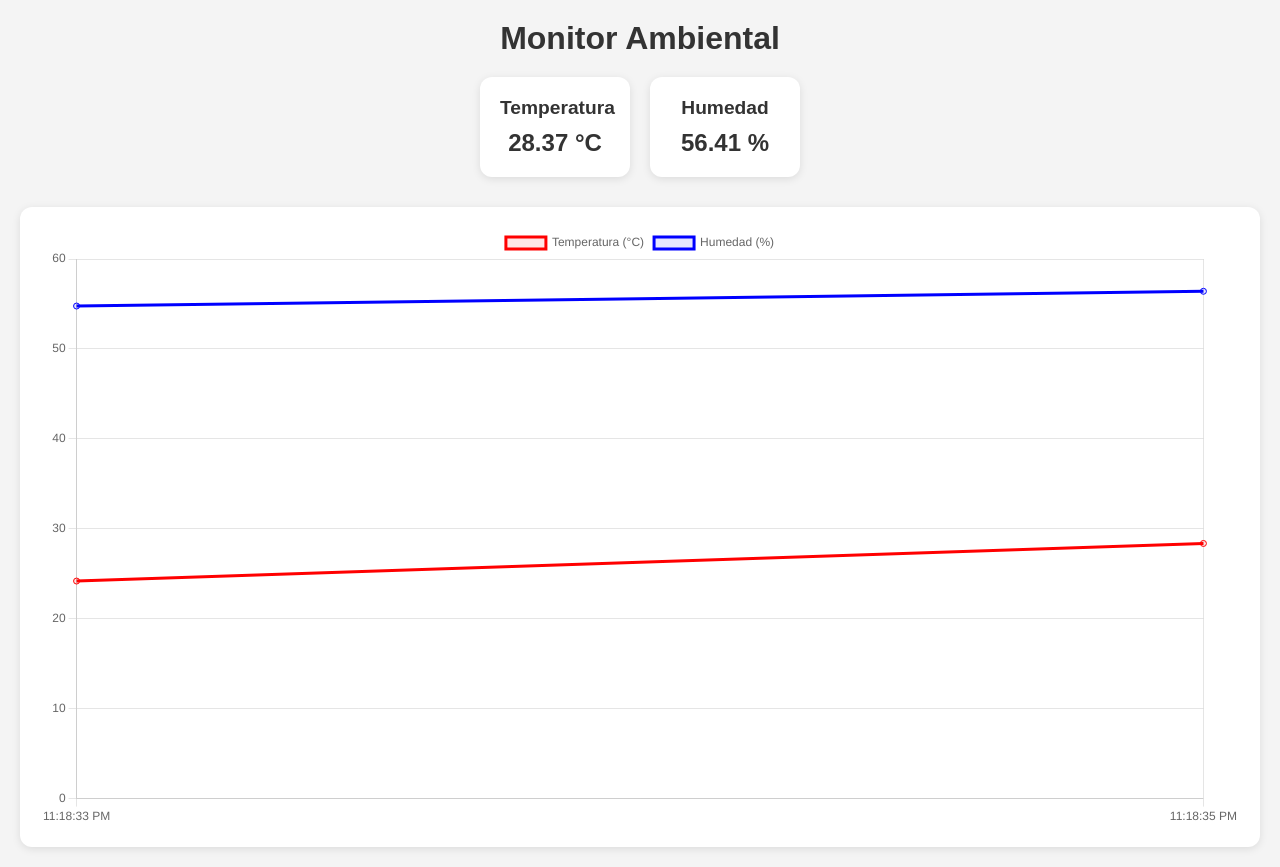
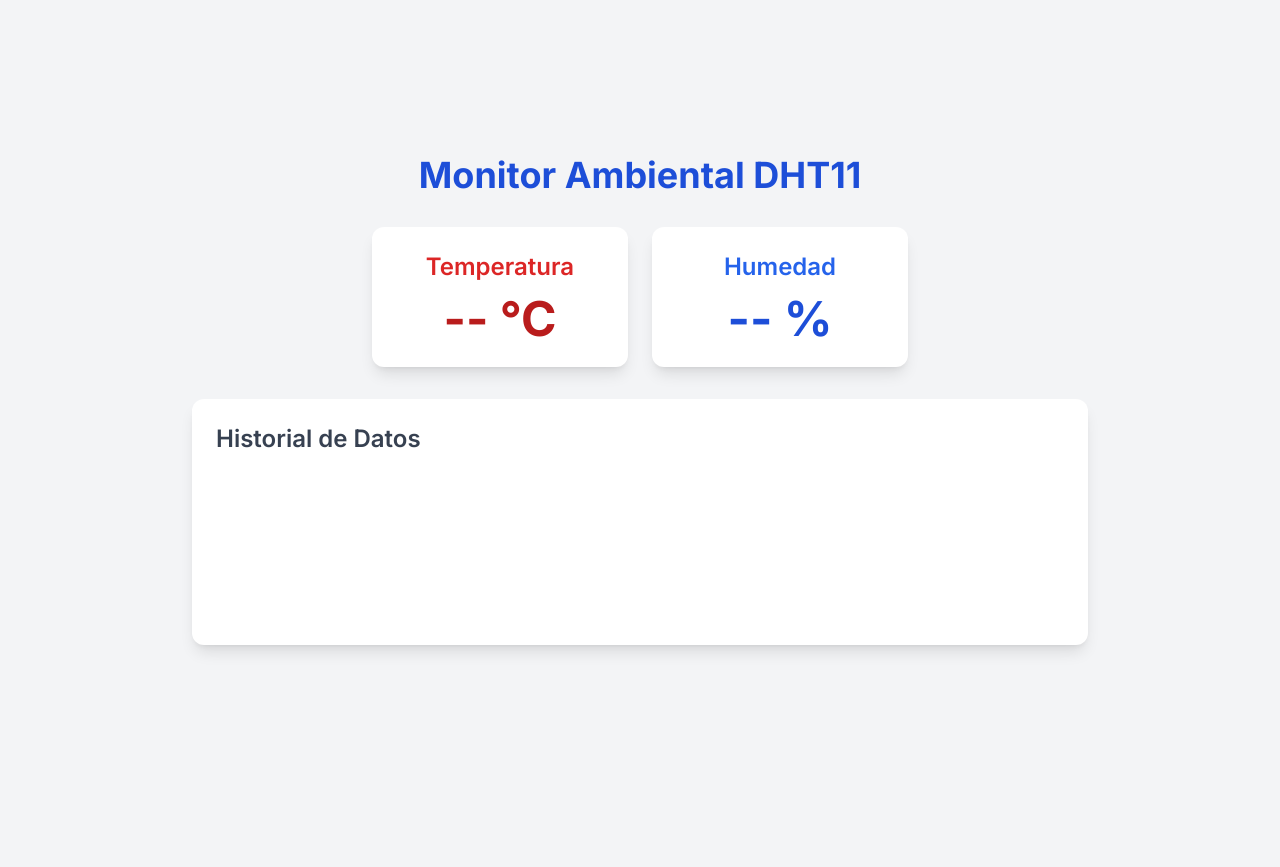
Before and after one commit to ortiz117/Temperatura, a plain HTML site: page index.html in a window 1280 px wide. After the commit the page ends 800 px from the top, so only its background shows below. Drawn offline with nearby package versions, Linux system fonts and the light colour scheme.

Commit message:
Se conecto a la bd

```diff
--- a/index.html
+++ b/index.html
@@ -4,31 +4,42 @@
     <meta charset="UTF-8" />
     <meta name="viewport" content="width=device-width, initial-scale=1.0" />
     <title>Monitor DHT11</title>
-  <link rel="stylesheet" href="style.css" />
-  <script src="https://cdn.jsdelivr.net/npm/chart.js"></script>
+    <script src="https://cdn.tailwindcss.com"></script>
+    <link href="https://fonts.googleapis.com/css2?family=Inter:wght@400;600;700&display=swap" rel="stylesheet">
+    <style>
+        body {
+            font-family: 'Inter', sans-serif;
+        }
+        /* Ensure canvas is responsive */
+        canvas {
+            max-width: 100%;
+            height: auto;
+        }
+    </style>
 </head>
-<body>
-  <header>
-    <h1>Monitor Ambiental</h1>
+<body class="bg-gray-100 text-gray-800 p-5 min-h-screen flex flex-col items-center justify-center">
+    <header class="text-center mb-8">
+        <h1 class="text-4xl font-bold text-blue-700">Monitor Ambiental DHT11</h1>
     </header>
 
-  <main>
-    <section class="cards">
-      <div class="card">
-        <h2>Temperatura</h2>
-        <p id="temp">-- °C</p>
+    <main class="w-full max-w-4xl">
+        <section class="flex flex-wrap justify-center gap-6 mb-8">
+            <div class="bg-white p-6 rounded-xl shadow-lg text-center w-full sm:w-64 flex flex-col items-center justify-center">
+                <h2 class="text-2xl font-semibold mb-3 text-red-600">Temperatura</h2>
+                <p id="temp" class="text-5xl font-extrabold text-red-700">-- °C</p>
             </div>
-      <div class="card">
-        <h2>Humedad</h2>
-        <p id="hum">-- %</p>
+            <div class="bg-white p-6 rounded-xl shadow-lg text-center w-full sm:w-64 flex flex-col items-center justify-center">
+                <h2 class="text-2xl font-semibold mb-3 text-blue-600">Humedad</h2>
+                <p id="hum" class="text-5xl font-extrabold text-blue-700">-- %</p>
             </div>
         </section>
 
-    <section class="graph">
+        <section class="bg-white p-6 rounded-xl shadow-lg w-full">
+            <h2 class="text-2xl font-semibold mb-4 text-gray-700">Historial de Datos</h2>
             <canvas id="chart"></canvas>
         </section>
     </main>
 
-  <script src="script.js"></script>
+    <script type="module" src="script.js"></script>
 </body>
 </html>
--- a/script.js
+++ b/script.js
@@ -1,3 +1,16 @@
+import { initializeApp } from 'https://www.gstatic.com/firebasejs/9.6.1/firebase-app.js';
+import { getDatabase, ref, onValue } from 'https://www.gstatic.com/firebasejs/9.6.1/firebase-database.js';
+
+// Tu configuración de Firebase
+const firebaseConfig = {
+  apiKey: "AIzaSyDansjX7ng6UdHRbuhKC2kgXvTyrpMix9M",
+  databaseURL: "https://temperaturaesp32-c4ac5-default-rtdb.firebaseio.com/",
+};
+
+// Inicializar Firebase
+const app = initializeApp(firebaseConfig);
+const database = getDatabase(app);
+
 const tempLabel = document.getElementById("temp");
 const humLabel = document.getElementById("hum");
 
@@ -14,48 +27,139 @@ const chart = new Chart(ctx, {
       {
         label: 'Temperatura (°C)',
         data: tempData,
-        borderColor: 'red',
-        backgroundColor: 'rgba(255,0,0,0.1)',
-        tension: 0.3
+        borderColor: 'rgb(239, 68, 68)', /* Tailwind red-500 */
+        backgroundColor: 'rgba(239, 68, 68, 0.2)',
+        tension: 0.4,
+        pointRadius: 5,
+        pointHoverRadius: 7,
+        fill: true,
       },
       {
         label: 'Humedad (%)',
         data: humData,
-        borderColor: 'blue',
-        backgroundColor: 'rgba(0,0,255,0.1)',
-        tension: 0.3
+        borderColor: 'rgb(59, 130, 246)', /* Tailwind blue-500 */
+        backgroundColor: 'rgba(59, 130, 246, 0.2)',
+        tension: 0.4,
+        pointRadius: 5,
+        pointHoverRadius: 7,
+        fill: true,
       }
     ]
   },
   options: {
     responsive: true,
+    maintainAspectRatio: false, /* Allow chart to resize freely */
     scales: {
       y: {
-        beginAtZero: true
+        beginAtZero: true,
+        title: {
+          display: true,
+          text: 'Valor',
+          font: {
+            size: 14,
+            weight: 'bold'
+          }
+        },
+        grid: {
+          color: 'rgba(0,0,0,0.05)'
+        }
+      },
+      x: {
+        title: {
+          display: true,
+          text: 'Hora',
+          font: {
+            size: 14,
+            weight: 'bold'
+          }
+        },
+        grid: {
+          color: 'rgba(0,0,0,0.05)'
+        }
+      }
+    },
+    plugins: {
+      legend: {
+        display: true,
+        position: 'top',
+        labels: {
+          font: {
+            size: 14
+          }
+        }
+      },
+      tooltip: {
+        mode: 'index',
+        intersect: false,
+        callbacks: {
+          label: function (context) {
+            let label = context.dataset.label || '';
+            if (label) {
+              label += ': ';
+            }
+            if (context.parsed.y !== null) {
+              label += context.parsed.y + (context.dataset.label.includes('Temperatura') ? ' °C' : ' %');
+            }
+            return label;
+          }
+        }
+      },
+      animation: {
+        duration: 1000, // Animation duration in milliseconds
+        easing: 'easeInOutQuart' // Easing function
       }
     }
   }
 });
 
-// Simular datos cada 2 segundos
-setInterval(() => {
-  const now = new Date().toLocaleTimeString();
-  const temp = (Math.random() * 10 + 20).toFixed(2); // 20-30°C
-  const hum = (Math.random() * 20 + 40).toFixed(2);  // 40-60%
+// Referencias a los datos en Firebase
+const tempRef = ref(database, 'sensor/temperatura');
+const humRef = ref(database, 'sensor/humedad');
 
-  tempLabel.textContent = `${temp} °C`;
-  humLabel.textContent = `${hum} %`;
+// escuchar cambios en la temperatura
+onValue(tempRef, (snapshot) => {
+  const temperature = snapshot.val();
+  if (temperature !== null) {
+    const now = new Date().toLocaleTimeString();
+    tempLabel.textContent = `${temperature.toFixed(2)} °C`;
 
-  labels.push(now);
-  tempData.push(temp);
-  humData.push(hum);
+    labels.push(now);
+    tempData.push(temperature.toFixed(2));
+    humData.push(humData.length > 0 ? humData[humData.length - 1] : 0);
 
-  // Mantener solo los últimos 10 datos
-  if (labels.length > 10) {
-    labels.shift();
-    tempData.shift();
-    humData.shift();
+    // solo los últimos 15 datos para el gráfico
+    if (labels.length > 15) {
+      labels.shift();
+      tempData.shift();
+      humData.shift();
+    }
+    chart.update();
   }
+});
 
-  chart.update();
-}, 2000);
+// cambios en la humedad
+onValue(humRef, (snapshot) => {
+  const humidity = snapshot.val();
+  if (humidity !== null) {
+    const now = new Date().toLocaleTimeString();
+    humLabel.textContent = `${humidity.toFixed(2)} %`;
+
+    if (labels.length === 0 || labels[labels.length - 1] !== now) {
+      labels.push(now);
+      tempData.push(tempData.length > 0 ? tempData[tempData.length - 1] : 0); // Keep temp consistent
+      humData.push(humidity.toFixed(2));
+    } else {
+      // Update the last humidity value if the timestamp is the same
+      humData[humData.length - 1] = humidity.toFixed(2);
+    }
+
+
+    // solo los últimos 15 datos para el gráfico
+    if (labels.length > 15) {
+      labels.shift();
+      tempData.shift();
+      humData.shift();
+    }
+    chart.update();
+  }
+});
```
Lines whose indentation alone changed are shown as unchanged.
